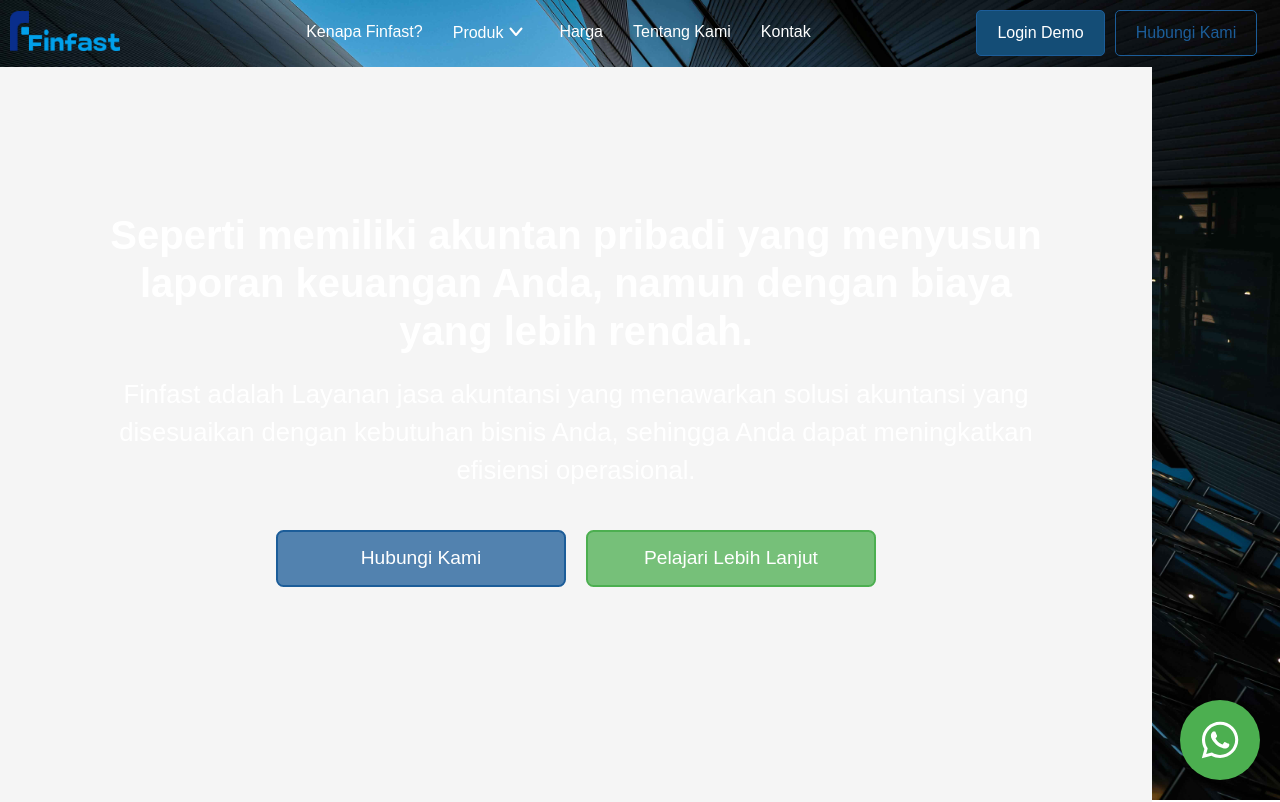
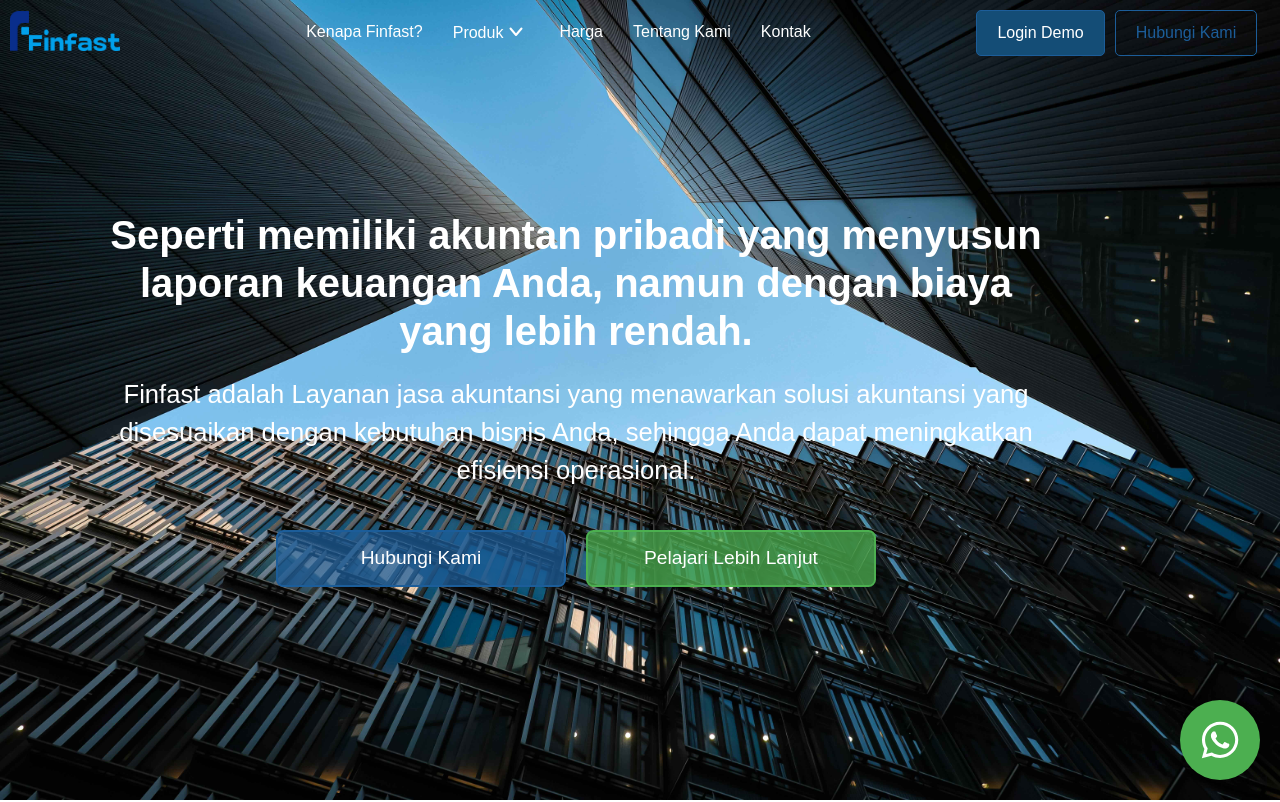
Before and after one commit to RaihanMalay21/web-haggie, a React (Create React App) app: page / in a window 1280 px wide. Shown: the top 802 px of the page. Built offline with nearby package versions, Linux system fonts and the light colour scheme.

Commit message:
updated UI

```diff
--- a/src/App.css
+++ b/src/App.css
@@ -255,11 +255,11 @@
   width: 100%;
   height: 100vh;
   padding-top: 8rem;
-  /* padding-bottom: 6rem;  */
-  background-color: #f5f5f5;
+  padding-bottom: 6rem;
   margin: auto 0;
   align-items: center;
   margin-bottom: -3.9rem;
+  background-color: none;
 }
 
 .Background-Image-main-page {
```
